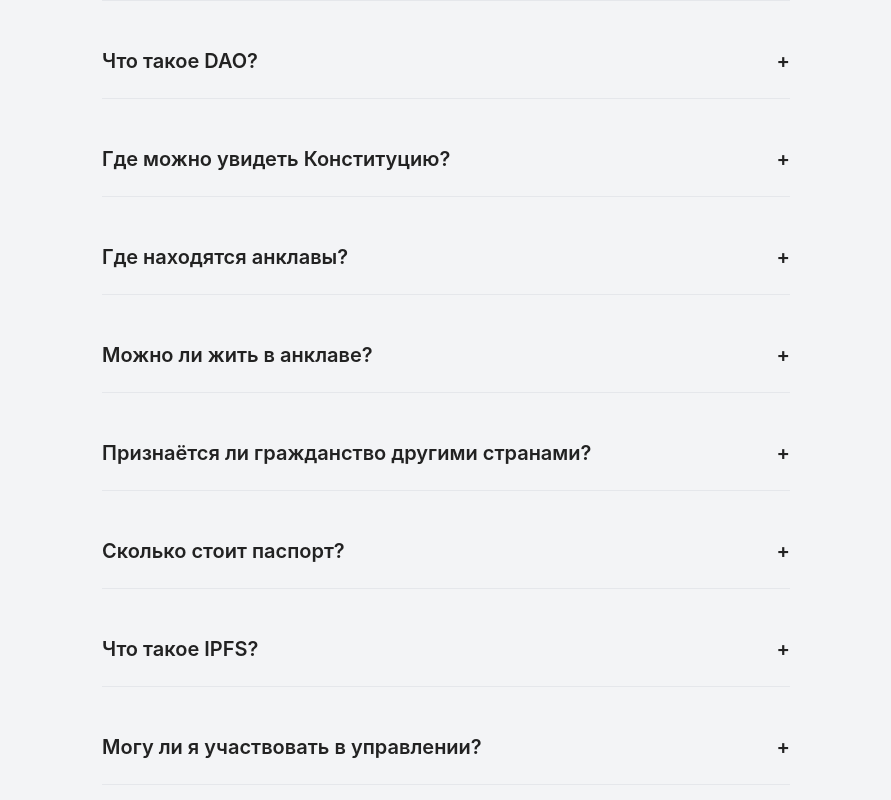
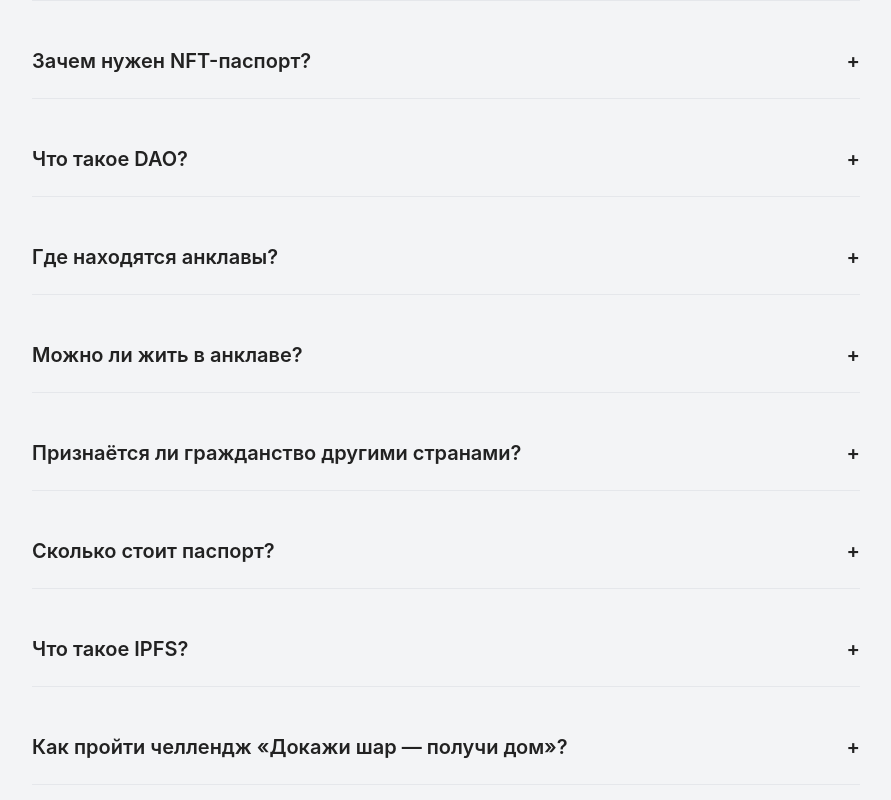
Before and after one commit to kardinalmarkov/terra-zetetica, a Next.js app: page /faq in a window 1280 px wide. Shown: the part 540-1340 px from the top of the page, without its empty margins (194-1085 px from the left). Built offline with nearby package versions, Linux system fonts and the light colour scheme.

Commit message:
Update faq.js

```diff
--- a/pages/faq.js
+++ b/pages/faq.js
@@ -1,67 +1,100 @@
-// pages/faq.js
+// pages/faq.js — версия 2.3
+// ─────────────────────────────────────────────────────────────
+// Полный список вопросов (оригинальные + новые) + ссылки ↗
+
 import Head from 'next/head'
 import { useState } from 'react'
+import Link from 'next/link'
 
+// 👉 Материалы FAQ. Если нужен «без ссылки», оставляем строкой.
 const faqList = [
   {
     q: 'Что такое Terra Zetetica?',
-    a: `Это цифровое сетевое государство, основанное на Истине, зететизме и свободе.
-    Мы объединяем людей, которые отвергают догмы и следуют наблюдаемой реальности.`
+    a: `Это государство, основанное на Истине, зететизме и свободе.
+        Мы объединяем людей, которые отвергают догмы и следуют наблюдаемой реальности.`
+  },
+  {
+    q: 'Где можно увидеть Конституцию?',
+    a: (
+      <>
+        Конституция закреплена в IPFS.{' '}
+        ➡️{' '}
+        <Link href="/constitution" target="_blank" rel="noopener noreferrer">Раздел Конституция ↗</Link>{' '}·{' '}
+        📜{' '}
+        <a href="/constitution-terra-zetetica-1-2.pdf" target="_blank" rel="noopener noreferrer">PDF версии ↗</a>
+      </>
+    )
   },
   {
     q: 'Как стать гражданином?',
-    a: `Подайте заявку, получите Zetetic ID (Z-ID) — ваш уникальный идентификатор.
-    Далее вы сможете участвовать в DAO и получить NFT-паспорт.`
+    a: (
+      <>
+        Подайте заявку на странице{' '}
+        <Link href="/apply" target="_blank" rel="noopener noreferrer">
+          🪪 Стать гражданином ↗
+        </Link>{' '}– получите Zetetic&nbsp;ID и далее NFT‑паспорт.
+      </>
+    )
   },
   {
     q: 'Что такое Z-ID?',
-    a: `Zetetic ID — цифровой идентификатор гражданина Terra Zetetica.
-    Он присваивается каждому гражданину и связан с его заявкой.`
+    a: `Zetetic ID — цифровой идентификатор гражданина Terra Zetetica, связанный с вашей заявкой.`
   },
   {
     q: 'Зачем нужен NFT-паспорт?',
-    a: `Он доказывает вашу принадлежность к гражданству, служит пропуском в DAO,
-    а также содержит QR-код и ссылку в IPFS для подтверждения данных.`
+    a: `Он доказывает гражданство, даёт доступ в DAO и содержит QR‑код с IPFS‑ссылкой.`
   },
   {
     q: 'Что такое DAO?',
-    a: `DAO (Decentralized Autonomous Organization) — платформа для управления
-    государством через голосование граждан с правом голоса.`
-  },
-  {
-    q: 'Где можно увидеть Конституцию?',
-    a: `Конституция опубликована в IPFS и доступна по CID.
-    Прочитать или скачать PDF можно прямо на сайте в разделе «Конституция».`
+    a: `DAO — децентрализованная система принятия решений через прямое голосование граждан.`
   },
   {
     q: 'Где находятся анклавы?',
-    a: `Первые анклавы основаны в Санкт-Петербурге (Россия) и Брестской области (Беларусь).
-    Остальные появятся на интерактивной карте (в разработке).`
+    a: `Первые анклавы: Санкт‑Петербург (Россия) и Брестская область (Белоруссия). Интерактивная карта — в разработке.`
   },
   {
     q: 'Можно ли жить в анклаве?',
-    a: `Да. Каждый анклав управляется в соответствии с Конституцией.
-    Владелец анклава устанавливает внутренние правила, одобренные DAO.`
+    a: `Да. Каждый анклав живёт по Конституции; правила утверждает владелец с одобрением DAO.`
   },
   {
     q: 'Признаётся ли гражданство другими странами?',
-    a: `Нет. Пока Terra Zetetica — добровольное цифровое гражданство,
-    не отменяющее другие паспорта или обязательства.`
+    a: `Пока нет. Terra Zetetica — добровольное цифровое гражданство, не отменяющее ваши национальные паспорта.`
   },
   {
     q: 'Сколько стоит паспорт?',
-    a: `Базовый PDF-паспорт можно получить бесплатно прямо на сайте.`
+    a: `Базовый PDF‑паспорт выдаётся бесплатно.`
   },
   {
     q: 'Что такое IPFS?',
-    a: `IPFS — децентрализованное хранилище. Ваш паспорт публикуется в IPFS,
-    где ему присваивается уникальный CID — цифровой отпечаток.`
+    a: `IPFS — децентрализованное хранилище; ваш паспорт хранится там под уникальным CID.`
   },
   {
-    q: 'Могу ли я участвовать в управлении?',
-    a: `Да, после получения Z-ID и присоединения к DAO вы сможете предлагать инициативы,
-    голосовать и влиять на развитие Terra Zetetica.`
-  }
+    q: 'Как пройти челлендж «Докажи шар — получи дом»?',
+    a: (
+      <>
+        Перейдите на страницу{' '}
+        <Link href="/dom" target="_blank" rel="noopener noreferrer">🏠 Челленджа ↗</Link>{' '}и следуйте 14‑дневной программе.
+      </>
+    )
+  },
+  {
+    q: 'Где посмотреть Дорожную карту проекта?',
+    a: (
+      <>
+        Полный план развития находится в разделе{' '}
+        <Link href="/roadmap" target="_blank" rel="noopener noreferrer">🗺️ Дорожная карта ↗</Link>.
+      </>
+    )
+  },
+  {
+    q: 'Где взять материалы для исследований?',
+    a: (
+      <>
+        Собранный архив экспериментов и документации — на странице{' '}
+        <Link href="/materials" target="_blank" rel="noopener noreferrer">📚 Материалы ↗</Link>.
+      </>
+    )
+  },
 ]
 
 export default function FAQ() {
@@ -69,20 +102,21 @@ export default function FAQ() {
 
   return (
     <>
-      <Head>
-        <title>FAQ | Terra Zetetica</title>
-      </Head>
-      <main className="wrapper">
+      <Head><title>FAQ | Terra Zetetica</title></Head>
+      <main className="wrapper" style={{ maxWidth: '860px', margin: '0 auto', padding: '2rem 1rem' }}>
         <h1>🧭 Часто задаваемые вопросы</h1>
         <div className="accordion">
           {faqList.map((item, i) => (
             <section key={i} className={openIdx === i ? 'open' : ''}>
-              <h2 onClick={() => setOpenIdx(openIdx === i ? null : i)}>
+              <h2 onClick={() => setOpenIdx(openIdx === i ? null : i)} style={{ cursor: 'pointer' }}>
                 {item.q}
               </h2>
-              <div className="content">
-                <p>{item.a}</p>
-              </div>
+              {openIdx === i && (
+                <div className="content" style={{ marginTop: '.5rem' }}>
+                  {/* Если a — строка → оборачиваем в <p>, иначе рендерим как есть */}
+                  {typeof item.a === 'string' ? <p>{item.a}</p> : item.a}
+                </div>
+              )}
             </section>
           ))}
         </div>
```
